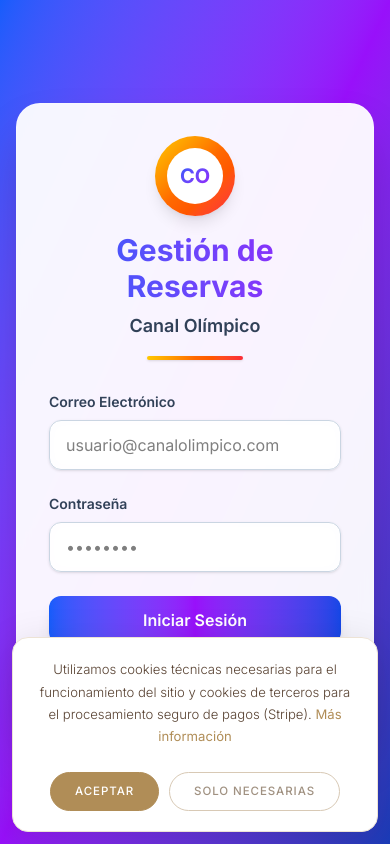
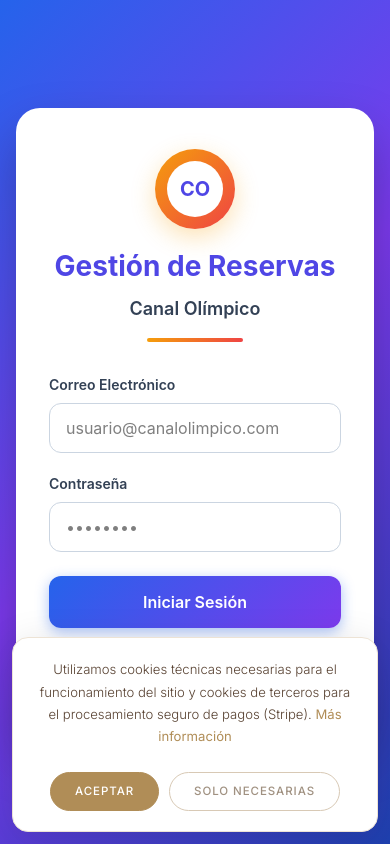
Before and after one commit to mateoclaramunt2021/CANAL-OLIMIPCO-RESERVAS, a Next.js app: page /login in a window 390 px wide. Built offline with nearby package versions, Linux system fonts and the light colour scheme; no server answers.

Commit message:
fix: login page 100% inline styles for tablet TPV compatibility

```diff
--- a/app/login/page.tsx
+++ b/app/login/page.tsx
@@ -3,8 +3,10 @@
 import { useState } from 'react'
 import { useRouter } from 'next/navigation'
 import { supabase } from '@/lib/supabase'
-import { Button } from '@/components/ui/button'
-import { Input } from '@/components/ui/input'
+
+/* ═══════════════════════════════════════════════════════════════════════════
+   LOGIN — 100% inline styles for maximum tablet/TPV browser compatibility
+   ═══════════════════════════════════════════════════════════════════════════ */
 
 export default function Login() {
   const [email, setEmail] = useState('')
@@ -45,7 +47,6 @@
       if (error) {
         setError(error.message)
       } else if (data.user) {
-        // Login successful, redirect to dashboard
         router.push('/dashboard')
       }
     } catch (err) {
@@ -56,76 +57,181 @@
   }
 
   return (
-    <div className="min-h-screen bg-gradient-to-br from-blue-600 via-purple-600 to-blue-800 flex items-center justify-center p-4">
-      <div className="max-w-md w-full bg-white/95 backdrop-blur-sm rounded-3xl shadow-2xl p-8 border border-white/20">
-        <div className="text-center mb-8">
-          <div className="w-20 h-20 bg-gradient-to-br from-yellow-400 via-orange-500 to-red-500 rounded-full mx-auto mb-4 flex items-center justify-center shadow-lg">
-            <div className="w-14 h-14 bg-white rounded-full flex items-center justify-center">
-              <span className="text-transparent bg-gradient-to-br from-blue-600 to-purple-600 bg-clip-text font-bold text-xl">CO</span>
+    <div style={{
+      minHeight: '100vh',
+      background: 'linear-gradient(135deg, #2563eb 0%, #7c3aed 50%, #1e40af 100%)',
+      display: 'flex',
+      alignItems: 'center',
+      justifyContent: 'center',
+      padding: '16px',
+      fontFamily: '-apple-system, BlinkMacSystemFont, "Segoe UI", Roboto, "Helvetica Neue", Arial, sans-serif',
+      margin: 0,
+    }}>
+      <div style={{
+        maxWidth: '420px',
+        width: '100%',
+        background: '#ffffff',
+        borderRadius: '24px',
+        boxShadow: '0 25px 50px rgba(0,0,0,0.25)',
+        padding: '40px 32px',
+        border: '1px solid rgba(255,255,255,0.3)',
+      }}>
+        {/* Logo */}
+        <div style={{ textAlign: 'center', marginBottom: '32px' }}>
+          <div style={{
+            width: '80px',
+            height: '80px',
+            background: 'linear-gradient(135deg, #f59e0b, #ef4444)',
+            borderRadius: '50%',
+            margin: '0 auto 16px',
+            display: 'flex',
+            alignItems: 'center',
+            justifyContent: 'center',
+            boxShadow: '0 8px 24px rgba(245,158,11,0.3)',
+          }}>
+            <div style={{
+              width: '56px',
+              height: '56px',
+              background: '#ffffff',
+              borderRadius: '50%',
+              display: 'flex',
+              alignItems: 'center',
+              justifyContent: 'center',
+            }}>
+              <span style={{
+                fontWeight: 700,
+                fontSize: '20px',
+                color: '#4f46e5',
+              }}>CO</span>
             </div>
           </div>
-          <h1 className="text-3xl font-bold bg-gradient-to-r from-blue-600 to-purple-600 bg-clip-text text-transparent mb-2">Gestión de Reservas</h1>
-          <h2 className="text-lg text-slate-700 font-semibold">Canal Olímpico</h2>
-          <div className="mt-4 w-24 h-1 bg-gradient-to-r from-yellow-400 via-orange-500 to-red-500 mx-auto rounded-full shadow-sm"></div>
+          <h1 style={{
+            fontSize: '28px',
+            fontWeight: 700,
+            color: '#4f46e5',
+            margin: '0 0 8px',
+          }}>Gestión de Reservas</h1>
+          <h2 style={{
+            fontSize: '18px',
+            color: '#334155',
+            fontWeight: 600,
+            margin: 0,
+          }}>Canal Olímpico</h2>
+          <div style={{
+            marginTop: '16px',
+            width: '96px',
+            height: '4px',
+            background: 'linear-gradient(90deg, #f59e0b, #ef4444)',
+            borderRadius: '4px',
+            margin: '16px auto 0',
+          }} />
         </div>
 
-        <form onSubmit={handleLogin} className="space-y-6">
+        {/* Form */}
+        <form onSubmit={handleLogin}>
           {error && (
-            <div className="bg-red-50 border border-red-200 text-red-700 px-4 py-3 rounded-xl text-sm shadow-sm">
+            <div style={{
+              background: '#fef2f2',
+              border: '1px solid #fecaca',
+              color: '#b91c1c',
+              padding: '12px 16px',
+              borderRadius: '12px',
+              fontSize: '14px',
+              marginBottom: '20px',
+            }}>
               {error}
             </div>
           )}
 
-          <div>
-            <label htmlFor="email" className="block text-sm font-semibold text-slate-700 mb-2">
+          <div style={{ marginBottom: '20px' }}>
+            <label htmlFor="email" style={{
+              display: 'block',
+              fontSize: '14px',
+              fontWeight: 600,
+              color: '#334155',
+              marginBottom: '8px',
+            }}>
               Correo Electrónico
             </label>
-            <Input
+            <input
               id="email"
               type="email"
               placeholder="usuario@canalolimpico.com"
               value={email}
-              onChange={(e) => {
-                setEmail(e.target.value)
-                setError('')
+              onChange={(e) => { setEmail(e.target.value); setError('') }}
+              required
+              style={{
+                width: '100%',
+                padding: '12px 16px',
+                border: '1px solid #cbd5e1',
+                borderRadius: '12px',
+                fontSize: '16px',
+                outline: 'none',
+                background: '#ffffff',
+                boxSizing: 'border-box',
+                WebkitAppearance: 'none',
               }}
-              className="w-full px-4 py-3 border border-slate-300 rounded-xl focus:ring-2 focus:ring-blue-500 focus:border-blue-500 transition-all duration-200 bg-white/80 backdrop-blur-sm shadow-sm"
-              required
             />
           </div>
 
-          <div>
-            <label htmlFor="password" className="block text-sm font-semibold text-slate-700 mb-2">
+          <div style={{ marginBottom: '24px' }}>
+            <label htmlFor="password" style={{
+              display: 'block',
+              fontSize: '14px',
+              fontWeight: 600,
+              color: '#334155',
+              marginBottom: '8px',
+            }}>
               Contraseña
             </label>
-            <Input
+            <input
               id="password"
               type="password"
               placeholder="••••••••"
               value={password}
-              onChange={(e) => {
-                setPassword(e.target.value)
-                setError('')
+              onChange={(e) => { setPassword(e.target.value); setError('') }}
+              required
+              style={{
+                width: '100%',
+                padding: '12px 16px',
+                border: '1px solid #cbd5e1',
+                borderRadius: '12px',
+                fontSize: '16px',
+                outline: 'none',
+                background: '#ffffff',
+                boxSizing: 'border-box',
+                WebkitAppearance: 'none',
               }}
-              className="w-full px-4 py-3 border border-slate-300 rounded-xl focus:ring-2 focus:ring-blue-500 focus:border-blue-500 transition-all duration-200 bg-white/80 backdrop-blur-sm shadow-sm"
-              required
             />
           </div>
 
-          <Button
+          <button
             type="submit"
             disabled={loading}
-            className="w-full bg-gradient-to-r from-blue-600 via-purple-600 to-blue-700 hover:from-blue-700 hover:via-purple-700 hover:to-blue-800 text-white font-semibold py-3 px-4 rounded-xl transition-all duration-200 transform hover:scale-[1.02] disabled:opacity-50 disabled:cursor-not-allowed disabled:transform-none shadow-lg hover:shadow-xl"
+            style={{
+              width: '100%',
+              padding: '14px 16px',
+              background: loading ? '#93a3b8' : 'linear-gradient(135deg, #2563eb, #7c3aed)',
+              color: '#ffffff',
+              fontWeight: 600,
+              fontSize: '16px',
+              border: 'none',
+              borderRadius: '12px',
+              cursor: loading ? 'not-allowed' : 'pointer',
+              boxShadow: '0 4px 14px rgba(37,99,235,0.4)',
+              opacity: loading ? 0.7 : 1,
+              WebkitAppearance: 'none',
+            }}
           >
             {loading ? 'Iniciando Sesión...' : 'Iniciar Sesión'}
-          </Button>
+          </button>
         </form>
 
-        <div className="mt-6 text-center">
-          <p className="text-sm text-slate-600 font-medium">
+        <div style={{ marginTop: '24px', textAlign: 'center' }}>
+          <p style={{ fontSize: '14px', color: '#64748b', fontWeight: 500, margin: '0 0 4px' }}>
             Sistema de Gestión Empresarial Premium
           </p>
-          <p className="text-xs text-slate-500 mt-1">
+          <p style={{ fontSize: '12px', color: '#94a3b8', margin: 0 }}>
             Versión 1.0.0
           </p>
         </div>
```
